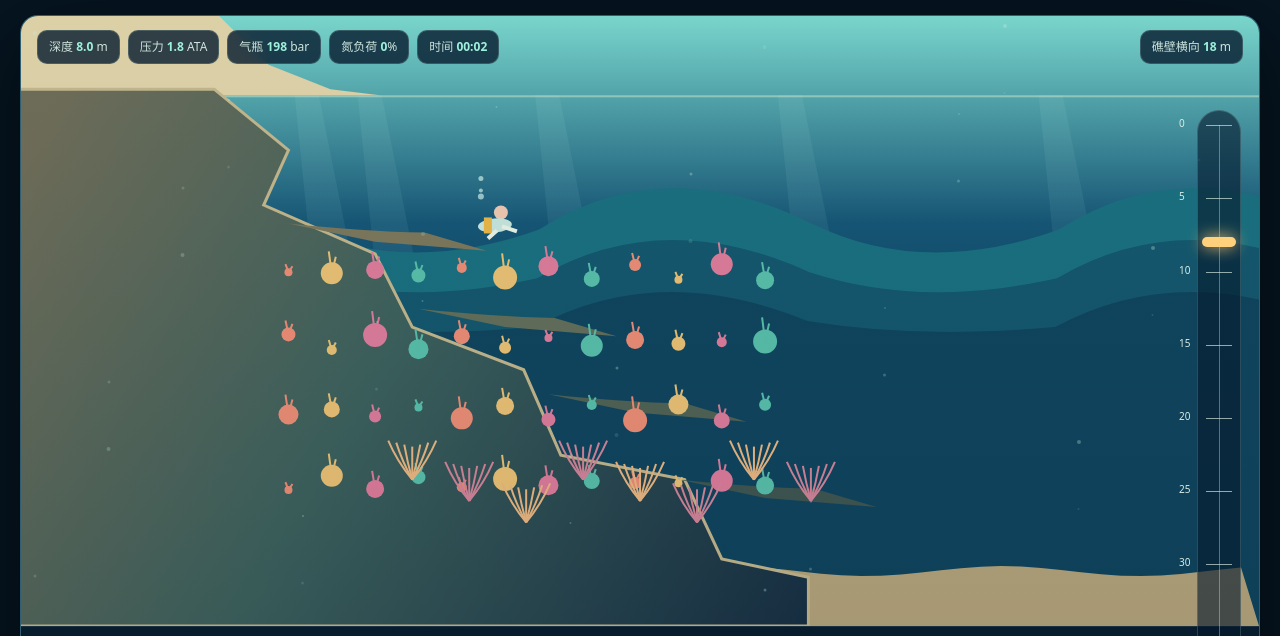
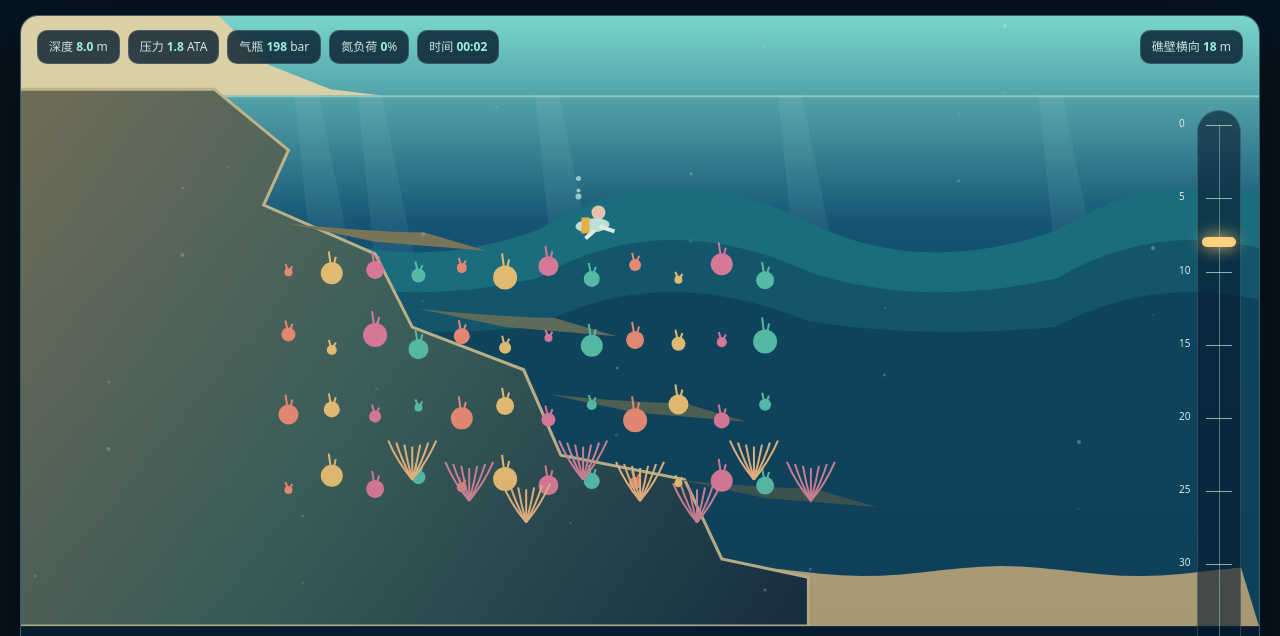
Before and after one commit to iso9001liu-sketch/ScubaDivingTest, a plain HTML site: page dist/index.html in a window 1280 px wide. Shown: the part 163-799 px from the top of the page. Drawn offline with Linux system fonts and the light colour scheme; animation ran at ten frames a second.

Commit message:
Fix diver position snap during long swims

```diff
--- a/dist/index.html
+++ b/dist/index.html
@@ -38,7 +38,9 @@ ctx.restore();
 for(let i=0;i<38;i++){let x=(i*97+t*.013*(i%2?1:-.5))%W,y=(i*67+t*.021)%H;ctx.fillStyle=`rgba(208,245,231,${.14+(i%4)*.06})`;ctx.beginPath();ctx.arc(x,y,1+(i%3)*.5,0,7);ctx.fill()}
 // Fish stay at their species' actual habitat depths, so the whole depth column is visible.
 // The observation control only recognizes a fish that is on screen and close to the diver.
-const pxp=W*(.46+(worldX%170-85)/850),py=yOf(depth);let visible=[];
+// Keep the diver anchored on screen while the reef and fish scroll continuously.
+// Using worldX modulo here made the diver snap backward every 170m.
+const pxp=W*.46,py=yOf(depth);let visible=[];
 fish.forEach(f=>{f.x+=f.vx*.016;if(f.x<-80)f.x=W+80;if(f.x>W+80)f.x=-80;const s=species.find(a=>a.id===f.id);f.z=f.home+Math.sin(t*.0003+f.seed)*Math.min(2,(s.max-s.min)*.12);drawFish(f,t);if(f.draw&&f.draw.x+f.draw.r>0&&f.draw.x-f.draw.r<W&&f.draw.y>H*.13&&f.draw.y<H*.92){const dist=Math.hypot(f.draw.x-pxp,f.draw.y-py);if(dist<Math.min(250,H*.42))visible.push({f,s,dist})}});
 nearFish=visible.sort((a,b)=>a.dist-b.dist)[0]||null;
 // diver swims in full open water; the left edge is not a collision boundary
```
